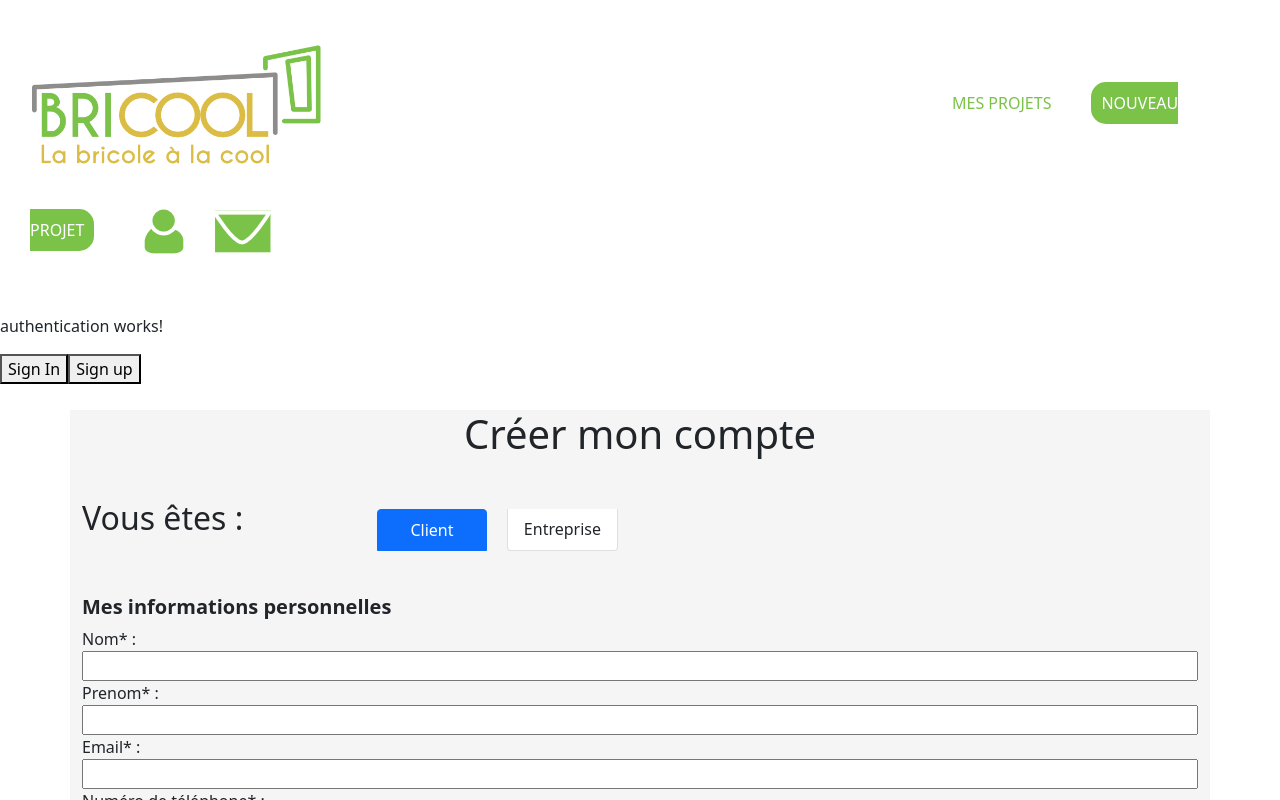
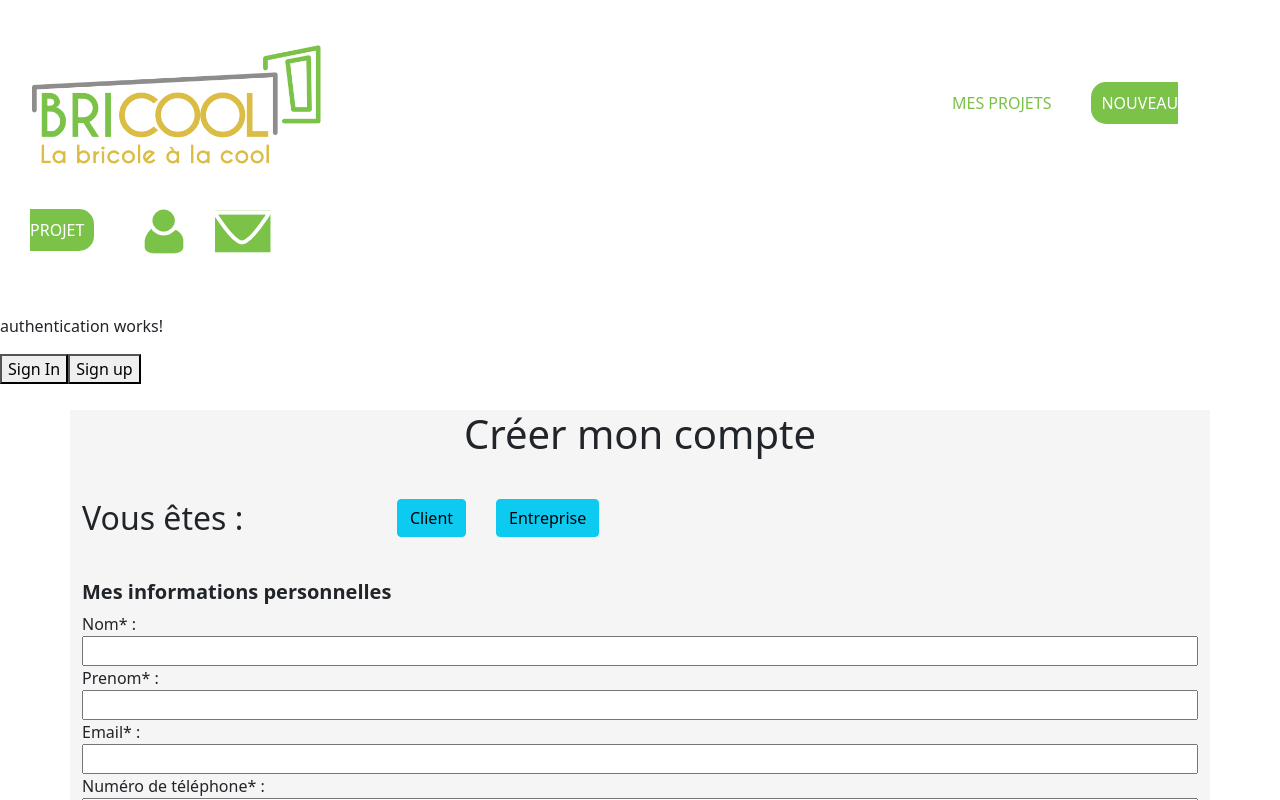
Before and after one commit to LaurentDecamps/UltraMotionCorp, an Angular app in the folder frontend/: page /auth/signup in a window 1280 px wide. Shown: the top 800 px of the page. Built offline with nearby package versions, Linux system fonts and the light colour scheme.

Commit message:
Ajout Bouton Client + Entreprise dans Auth/Signup // Manque JS pour afficher le formulaire

```diff
--- a/frontend/src/app/components/sign-up/sign-up.component.css
+++ b/frontend/src/app/components/sign-up/sign-up.component.css
@@ -5,9 +5,14 @@
     margin-bottom: 2%;
 }
 
+.list-group a {
+    display: flex;
+    margin-left: 30px;
+    justify-content: center;
+}
+
 a {
     display: flex;
-    margin: 10px;
     justify-content: center;
 }
 
--- a/frontend/src/app/components/sign-up/sign-up.component.html
+++ b/frontend/src/app/components/sign-up/sign-up.component.html
@@ -9,13 +9,10 @@
             </div>
 
             <div class="col-3">
-                <div class="list-group" id="list-tab" role="tablist">
-                    <a class="list-group-item list-group-item-action active" id="list-home-list" data-bs-toggle="list"
-                        href="#list-home" role="tab" aria-controls="list-home">Client</a>
-                    <a class="list-group-item list-group-item-action" id="list-profile-list" data-bs-toggle="list"
-                        href="#list-profile" role="tab" aria-controls="list-profile">Entreprise</a>
+                <div class="list-group">
+                    <a class="btn btn-info" >Client</a>
+                    <a class="btn btn-info" >Entreprise</a>
                 </div>
-            </div>
         </div>
 
 
@@ -57,7 +54,7 @@
                 <input type="text">
 
             </div>
-            <button>CRÉER MON COMPTE</button>
+            <button class="btn btn-success">CRÉER MON COMPTE</button>
 
         </form>
 
```
